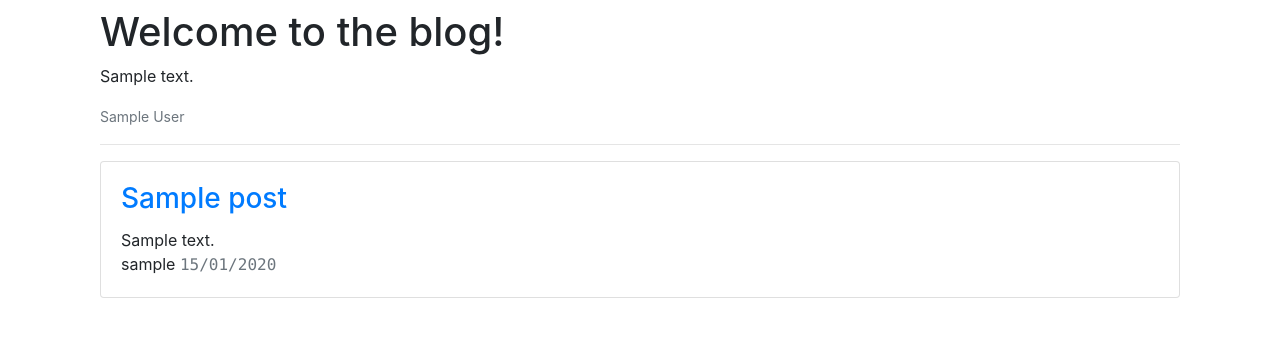
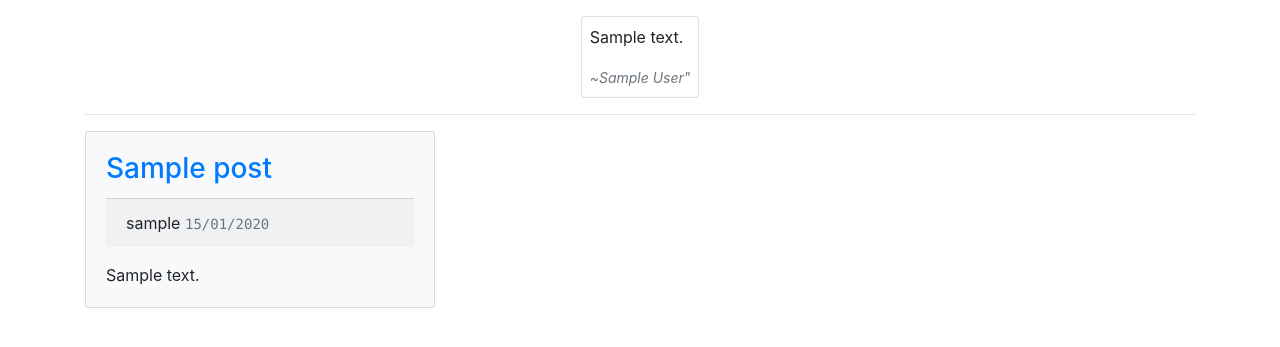
Before and after one commit to Willbeckh/musical-meme, a Flask app: page / in a window 1280 px wide. Shown: the part 74-421 px from the top of the page. Run offline with Flask 2, Linux system fonts and the light colour scheme; tables that the repository leaves empty hold one stand-in row (values such as "Sample post"); a database or web service that is not in the repository returns one stand-in record (values such as "Sample title"); data that the repository does not hold is empty; some libraries are stand-ins or nearby versions.

Commit message:
polish post card layout

```diff
--- a/app/templates/index.html
+++ b/app/templates/index.html
@@ -3,44 +3,35 @@
 <!-- home content -->
 {% block content %}
 <div class="container">
-  <div class="col mt-2">
-    <div class="row">
-      <div class="col-md-12">
-        <h1>Welcome to the blog!</h1>
+  <div class="mt-3 quote-card d-flex justify-content-center">
+    <div class="card p-2">
+      <p class="card-text">{{quote.text}}</p>
+      <p class="card-text">
+        <small class="text-muted">~<i>{{quote.author}}"</i></small>
+      </p>
     </div>
   </div>
-    <div class="row">
-      <div class="col-md-12">
-        <div class="quote">
-          <p class="card-text">{{quote.text}}</p>
-          <p class="card-text">
-            <small class="text-muted">{{quote.author}}</small>
-          </p>
-        </div>
   <hr />
-      </div>
-    </div>
   <div class="row">
     {% for post in posts %}
-      <div class="col mx-auto post-card">
-        <div class="card">
+    <div class="col-4">
+      <div class="card post-card bg-light">
         <div class="card-body">
           <a href="{{url_for('main.post', post_id=post.id)}}"
             ><h3 class="card-title">{{ post.title }}</h3></a
           >
-            {{ post.text }}
-            <p class="card-text">
+          <p class="card-footer">
             {{ post.author.username }}
-              <span class="text-muted text-monospace"
-                >{{ post.timestamp.strftime('%d/%m/%Y')}}</span
+            <small class="text-muted text-monospace"
+              >{{ post.timestamp.strftime('%d/%m/%Y')}}</small
             >
           </p>
+          <p class="card-text body">{{ post.text }}</p>
+        </div>
       </div>
     </div>
     {% endfor %}
   </div>
 </div>
-  </div>
 {% endblock %}
 <!-- home content end -->
-</div>
```
Lines whose indentation alone changed are shown as unchanged.
